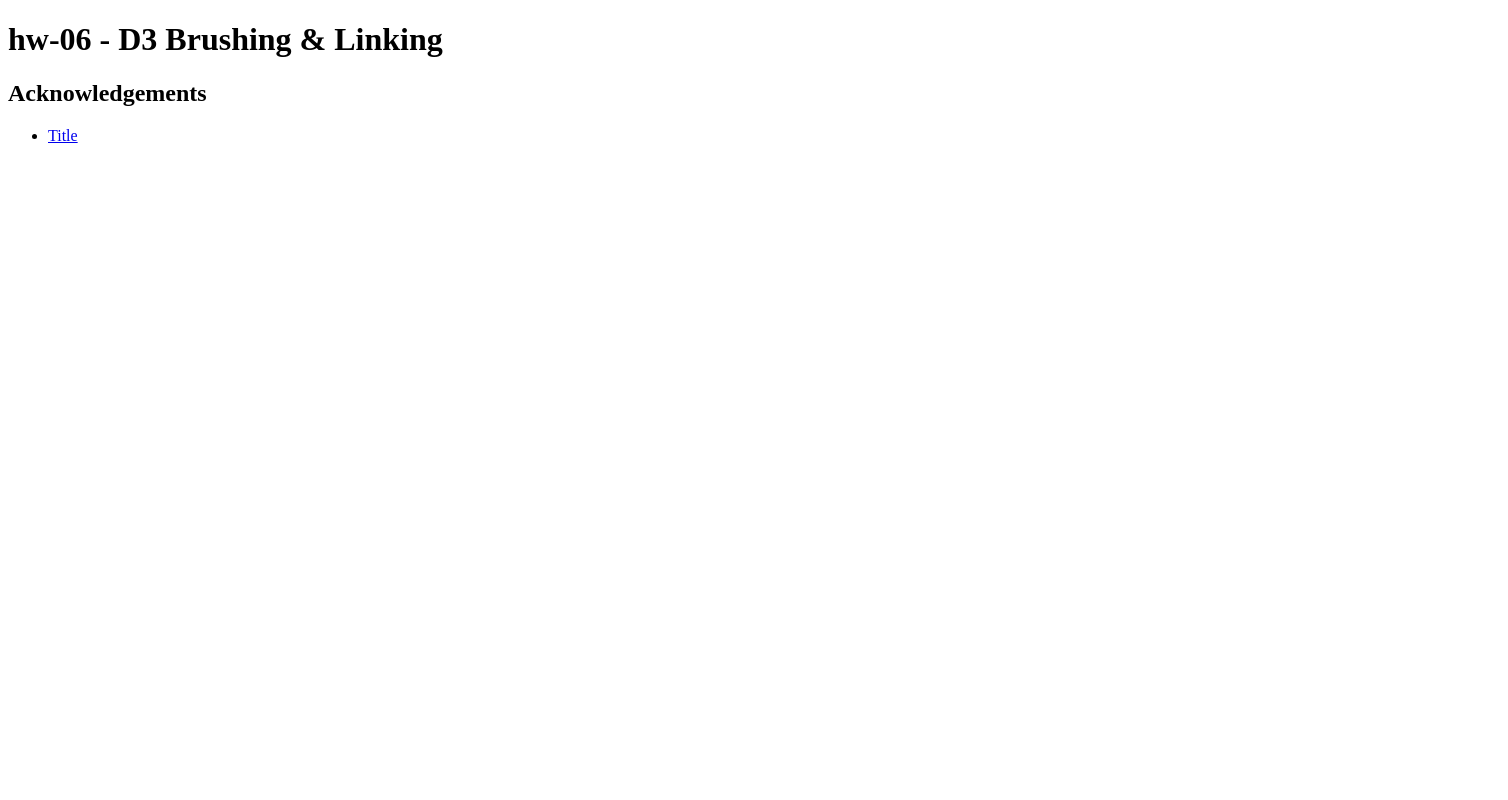
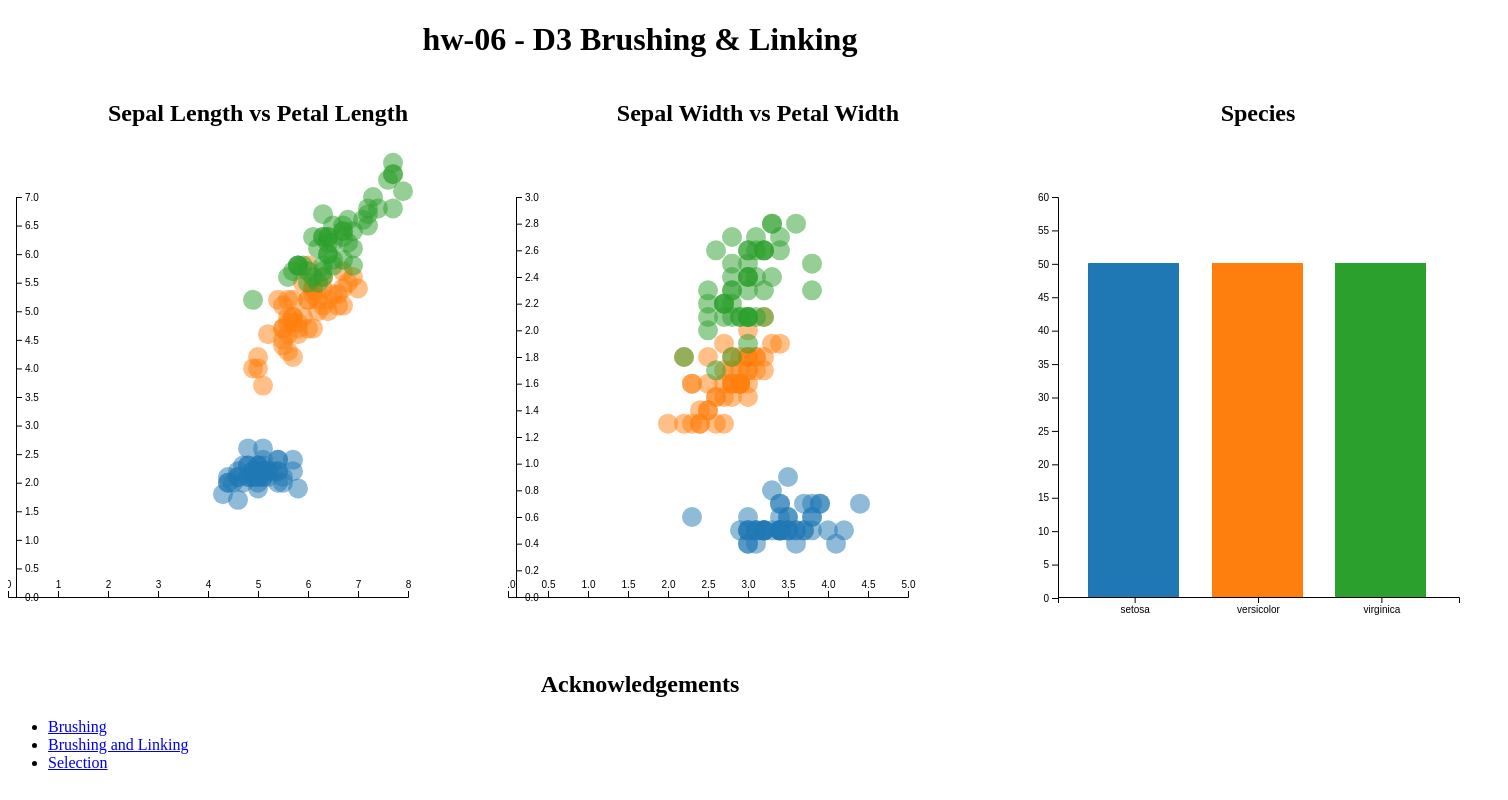
Before and after one commit to DS4200-S23-Class/hw-06-alan-and-maggie-6, a plain HTML site: page index.html in a window 1280 px wide. Shown: the whole page, 1508 px wide, since content can reach past the window. Drawn offline with Linux system fonts and the light colour scheme.

Commit message:
Final Edits

```diff
--- a/index.html
+++ b/index.html
@@ -18,13 +18,41 @@
     <!-- A centered header-->
     <h1 class="centered">hw-06 - D3 Brushing & Linking</h1>
 
+    <!-- Create the 3 columns -->
+    <div id="3 columns" >
+        <div class="row">
+
+            <div id="leftColumn">
+                <h2 class="centered">Sepal Length vs Petal Length</h2>
+                <div id="vis1"></div>
+
+            </div>
+
+            <div id="middleColumn">
+                <h2 class="centered">Sepal Width vs Petal Width</h2>
+                <div id="vis2"></div>
+
+            </div>
+
+            <div id="rightColumn">
+                <h2 class="centered">Species</h2>
+                <div id="vis3"></div>
+
+            </div>
+
+        </div>
+
+    </div>
+
     <div>
         <!--
                Acknowledgements :D
            -->
         <h2 class="centered"> Acknowledgements</h2>
         <ul>
-            <li> <a href="link">Title</a> </li>
+            <li> <a href="https://d3-graph-gallery.com/graph/interactivity_brush.html">Brushing</a> </li>
+            <li> <a href="https://observablehq.com/@philippkoytek/d3-part-3-brushing-and-linking">Brushing and Linking</a> </li>
+            <li> <a href="https://www.geeksforgeeks.org/d3-js-selection-on-function/">Selection</a> </li>
         </ul>
 
     </div>
--- a/main.js
+++ b/main.js
@@ -0,0 +1,267 @@
+// Frame
+const FRAME_HEIGHT = 500;
+const FRAME_WIDTH = 500;
+const MARGINS = { left: 50, right: 50, top: 50, bottom: 50 };
+
+// Height and widths for visualizations
+const VIS_HEIGHT = FRAME_HEIGHT - MARGINS.top - MARGINS.bottom;
+const VIS_WIDTH = FRAME_WIDTH - MARGINS.left - MARGINS.right;
+
+
+// Create the scatter plot frames and bar chart frame
+const FRAME1 = d3.select("#vis1")
+    .append("svg")
+    .attr("height", FRAME_HEIGHT)
+    .attr("width", FRAME_WIDTH)
+    .attr("class", "frame");
+
+const FRAME2 = d3.select("#vis2")
+    .append("svg")
+    .attr("height", FRAME_HEIGHT)
+    .attr("width", FRAME_WIDTH)
+    .attr("class", "frame");
+
+const FRAME3 = d3.select("#vis3")
+    .append("svg")
+    .attr("height", FRAME_HEIGHT)
+    .attr("width", FRAME_WIDTH)
+    .attr("class", "frame");
+
+
+// Building the first scatterplot on the left
+function make_scatter_plot_left() {
+
+    d3.csv("data/iris.csv").then((data) => {
+
+        // Build plot inside of .then
+        // find max X
+        const MAX_X = d3.max(data, (d) => { return (parseInt(d.Sepal_Length) + 1.0); });
+
+        // find max Y
+        const MAX_Y = d3.max(data, (d) => { return (parseInt(d.Petal_Length) + 1.0); });
+
+        // Define scale functions that maps our data values
+        // (domain) to pixel values (range)
+        const X_SCALE = d3.scaleLinear()
+            .domain([0, (MAX_X)]) // add some padding
+            .range([0, VIS_WIDTH]);
+
+        // scale function
+        const Y_SCALE = d3.scaleLinear()
+            .domain([MAX_Y, 0])
+            .range([0, VIS_HEIGHT]);
+
+        //Categories of different flower types
+        const z = d3.scaleOrdinal()
+            .domain(data.map(d => d.Species))
+            .range(d3.schemeCategory10)
+
+        // Use X_SCALE to plot our points
+        scatter_one = FRAME1.selectAll("points")
+            .data(data) // passed from .then
+            .enter()
+            .append("circle")
+            .attr("cx", (d) => { return X_SCALE(d.Sepal_Length); })
+            .attr("fill", (d) => { return z(d.Species); })
+            .attr("cy", (d) => { return 10 + Y_SCALE(d.Petal_Length); })
+            .attr("r", 10)
+            .attr("fill-opacity", 0.5)
+            .attr("class", "point");
+
+        // Add brush feature
+        FRAME1.call(d3.brush()
+                .extent([[0, 0], [FRAME_WIDTH, FRAME_HEIGHT]])
+                .on("start brush", updateChart)
+                .on("end", () => {})
+            );
+
+        // Create Y axis
+        FRAME1.append("g")
+            .attr("transform",
+                "translate(" + (VIS_HEIGHT / 50) + "," + (MARGINS.top) + ")")
+            .call(d3.axisRight(Y_SCALE).ticks(10))
+            .attr("font-size", "10px");
+
+        // Create X axis
+        FRAME1.append("g")
+            .attr("transform",
+                "translate(" + 0 + "," + (VIS_HEIGHT + MARGINS.top + ")"))
+            .call(d3.axisTop(X_SCALE).ticks(10))
+            .attr("font-size", "10px");
+
+        // Brush on all three graphs
+        function updateChart(event) {
+            extent = event.selection;
+            scatter_one.classed("selected", function (d) { return scatterLinked(extent, X_SCALE(d.Sepal_Length) + MARGINS.left, Y_SCALE(d.Petal_Length) + MARGINS.top) })
+            scatter_two.classed("selected", function (d) { return scatterLinked(extent, X_SCALE(d.Sepal_Length) + MARGINS.left, Y_SCALE(d.Petal_Length) + MARGINS.top) })
+            bar_points.classed("selected", function (d) { return barLinked(extent, X_SCALE(d.Sepal_Length) + MARGINS.left, Y_SCALE(d.Petal_Length) + MARGINS.top) })
+        }
+
+        // Highlight brushed points
+        function scatterLinked(brush_coords, cx, cy) {
+            let x0 = brush_coords[0][0];
+            let x1 = brush_coords[1][0];
+            let y0 = brush_coords[0][1];
+            let y1 = brush_coords[1][1];
+            return x0 <= cx && cx <= x1 && y0 <= cy && cy <= y1;
+        }
+
+
+        // Highlight brushed areas on bar chart
+        function barLinked(extent, cx, cy) {
+            let x0 = extent[0][0];
+            let x1 = extent[1][0];
+            let y0 = extent[0][1];
+            let y1 = extent[1][1];
+            return x0 <= cx && cx <= x1 && y0 <= cy && cy <= y1;
+        }
+
+    })
+  }
+
+
+// Making the scatter plot for the petal_length and sepal_length in the middle
+function make_scatter_plot_middle () {
+
+  d3.csv("data/iris.csv").then((data) => {
+
+        // Build plot inside of .then
+        // find max X
+        const MAX_X2 = d3.max(data, (d) => { return (parseInt(d.Sepal_Width) + 1.0); });
+
+        const MAX_Y2 = d3.max(data, (d) => { return (parseInt(d.Petal_Width) + 1.0); });
+
+        // Define scale functions that maps our data values
+        // (domain) to pixel values (range)
+        const X_SCALE2 = d3.scaleLinear()
+            .domain([0, (MAX_X2)]) // add some padding
+            .range([0, VIS_WIDTH]);
+
+        // scale function
+        const Y_SCALE2 = d3.scaleLinear()
+            .domain([MAX_Y2, 0])
+            .range([0, VIS_HEIGHT]);
+
+        //Categories of different flower types
+        const z2 = d3.scaleOrdinal()
+            .domain(data.map(d => d.Species))
+            .range(d3.schemeCategory10)
+
+
+
+        // Use X_SCALE2 to plot our points
+        scatter_two = FRAME2.selectAll("points")
+            .data(data) // passed from .then
+            .enter()
+            .append("circle")
+            .attr("cx", (d) => { return X_SCALE2(d.Sepal_Width); })
+            .attr("fill", (d) => { return z2(d.Species); })
+            .attr("cy", (d) => { return 10 + Y_SCALE2(d.Petal_Width); })
+            .attr("r", 10)
+            .attr("fill-opacity", 0.5)
+            .attr("class", "point");
+
+        // Add Brush feature
+        FRAME2.call(d3.brush()
+                .extent([[0, 0], [FRAME_WIDTH, FRAME_HEIGHT]])
+                .on("start brush", updateChart)
+                .on("end", () => {})
+            );
+
+        // Add Y axis
+        FRAME2.append("g")
+            .attr("transform",
+                "translate(" + (VIS_HEIGHT / 50) + "," + (MARGINS.top) + ")")
+            .call(d3.axisRight(Y_SCALE2).ticks(10))
+            .attr("font-size", "10px");
+
+        // Add X axis
+        FRAME2.append("g")
+            .attr("transform",
+                "translate(" + 0 + "," + (VIS_HEIGHT + MARGINS.top + ")"))
+            .call(d3.axisTop(X_SCALE2).ticks(10))
+            .attr("font-size", "10px");
+
+        // Brush on all graphs
+        function updateChart(event) {
+            extent = event.selection;
+            scatter_two.classed("selected", function (d) { return scatterLinked(extent, X_SCALE2(d.Sepal_Width) + MARGINS.left, Y_SCALE2(d.Petal_Width) + MARGINS.top) })
+            scatter_one.classed("selected", function (d) { return scatterLinked(extent, X_SCALE2(d.Sepal_Width) + MARGINS.left, Y_SCALE2(d.Petal_Width) + MARGINS.top) })
+            bar_points.classed("selected", function (d) { return barLinked(extent, X_SCALE2(d.Sepal_Width) + MARGINS.left, Y_SCALE2(d.Petal_Width) + MARGINS.top) })
+        }
+
+        // Highlight brushed points
+        function scatterLinked(brush_coords, cx, cy) {
+            let x0 = brush_coords[0][0];
+            let x1 = brush_coords[1][0];
+            let y0 = brush_coords[0][1];
+            let y1 = brush_coords[1][1];
+            return x0 <= cx && cx <= x1 && y0 <= cy && cy <= y1;
+        }
+
+        // Highlight brushed points
+        function barLinked(extent, cx, cy) {
+            let x0 = extent[0][0];
+            let x1 = extent[1][0];
+            let y0 = extent[0][1];
+            let y1 = extent[1][1];
+            return x0 <= cx && cx <= x1 && y0 <= cy && cy <= y1;
+        }
+
+    })
+}
+
+
+function make_bar_chart () {
+
+    d3.csv("data/iris.csv").then((data) => {
+
+        // Define scale functions that maps our data values
+        // (domain) to pixel values (range)
+        const X_SCALE3 = d3.scaleBand()
+            .range([0, VIS_WIDTH + 1])
+            .domain(data.map(function(d) {return d.Species}))
+            .padding(0.25); // add some padding
+
+        // scale function
+        const Y_SCALE3 = d3.scaleLinear()
+            .domain([0, 60])
+            .range([VIS_HEIGHT + 1, 0]);
+
+        //Categories of different flower types
+        const z3 = d3.scaleOrdinal()
+            .domain(data.map(d => d.Species))
+            .range(d3.schemeCategory10);
+
+
+        // Use X_SCALE3 to make bar chart
+        bar_points = FRAME3.selectAll("barchart")
+            .data(data)
+            .enter()
+            .append("rect")
+            .attr("class", "bar")
+            .attr("x", function(d) {return X_SCALE3(d.Species) + MARGINS.left})
+            .attr("y", function(d) {return Y_SCALE3(50) + MARGINS.top})
+            .attr("width", 90)
+            .attr("height", function(d) {return VIS_HEIGHT - Y_SCALE3(50)})
+            .style("fill", function(d) {return z3(d.Species)});
+
+       // Add Y axis
+        FRAME3.append("g")
+            .attr("transform", "translate(" + MARGINS.left + "," + (MARGINS.top) + ")")
+            .call(d3.axisLeft(Y_SCALE3).ticks(10))
+            .attr("font-size", "10px");
+
+        // Add X axis
+        FRAME3.append("g")
+            .attr("transform", "translate(" + MARGINS.left + "," + (MARGINS.top + VIS_HEIGHT) + ")")
+            .call(d3.axisBottom(X_SCALE3).ticks(10))
+            .attr("font-size", "10px");
+        })
+
+}
+
+// Call all three graphs
+make_scatter_plot_left();
+make_scatter_plot_middle();
+make_bar_chart();
--- a/style.css
+++ b/style.css
@@ -0,0 +1,38 @@
+* {
+	font: Arial;
+}
+
+/* Center text */
+.centered {
+    text-align: center;
+}
+
+/* Create rows */
+.row {
+    display: flex;
+    flex-direction: row;
+    text-align: left;
+}
+
+/* create columns */
+.leftColumn {
+    float: left;
+    width: 33%;
+}
+
+.middleColumn {
+    float: left;
+    width: 33%;
+}
+
+.rightColumn {
+    float: left;
+    width: 33%
+}
+
+/* highlighted/brushed points */
+.selected {
+    opacity: 1;
+    stroke: black;
+    stroke-width: 1px;
+}
```
Also changed, not shown: 1 other file.
